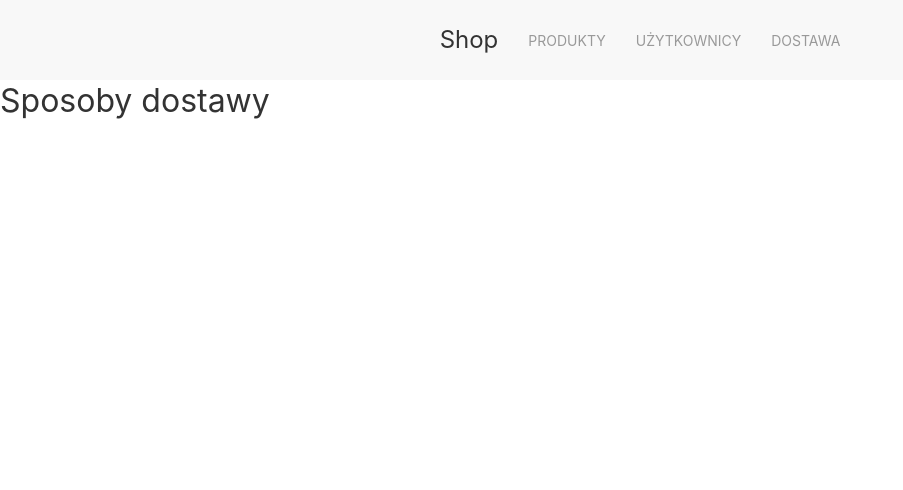
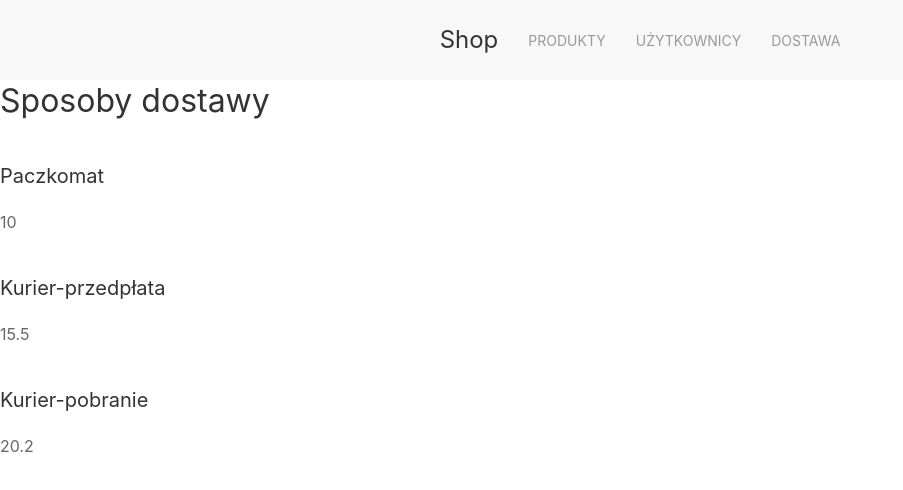
Before and after one commit to Guzik27/Angular-shop, an Angular app: page /shop in a window 1280 px wide. Shown: the top 490 px of the page, without its empty margins (0-903 px from the left). Built offline with nearby package versions, Linux system fonts and the light colour scheme.

Commit message:
ustawienie wyświelania cen i dostawy

```diff
--- a/src/app/shop/shipping/shipping.component.html
+++ b/src/app/shop/shipping/shipping.component.html
@@ -1,9 +1,9 @@
 <div class="container">
   <h2>Sposoby dostawy</h2>
-  <h4 ></h4>
-  <span></span>
-  <h4></h4>
-  <span></span>
-  <h4></h4>
-  <span></span>
+  <h4 >{{shippingMethodName1}}</h4>
+  <span>{{shippingMethodPrice1}}</span>
+  <h4>{{shippingMethodName2}}</h4>
+  <span>{{shippingMethodPrice2}}</span>
+  <h4>{{shippingMethodName3}}</h4>
+  <span>{{shippingMethodPrice3}}</span>
 </div>
```
